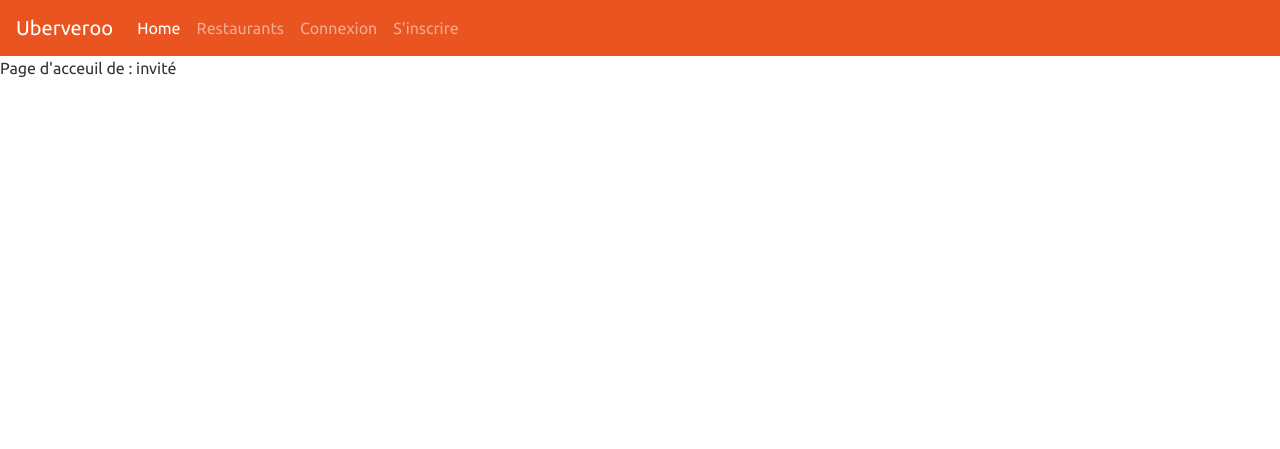
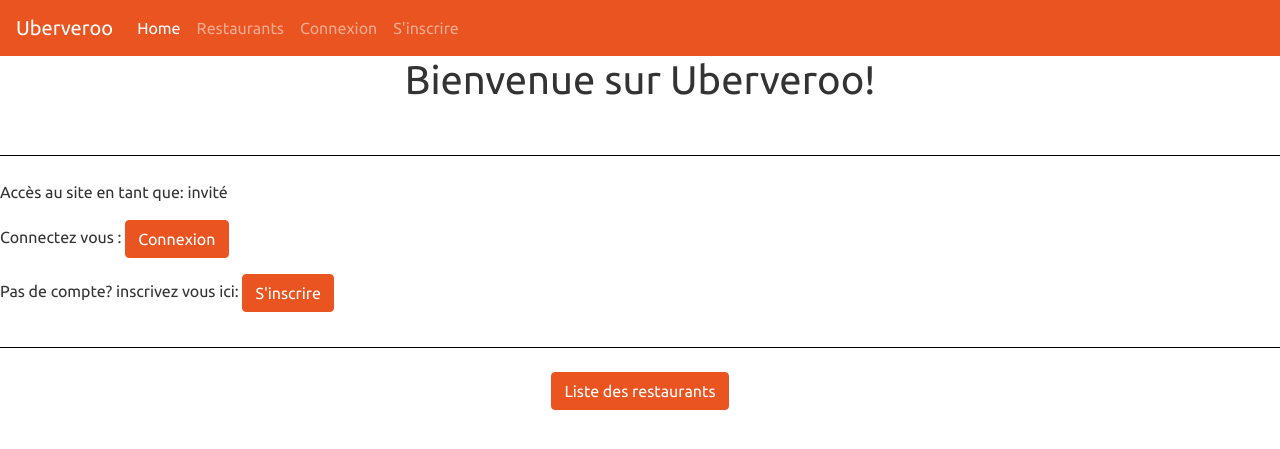
Before and after one commit to Masterzengen/ProjetWeb, a Symfony app: template ProjetWeb/templates/uberveroo/index.html.twig in a window 1280 px wide. Shown: the top 449 px of the page. Run offline with Twig, Linux system fonts and the light colour scheme; the template is opened without the code that fills it, so the values that code supplies are empty; some libraries are stand-ins or nearby versions.

Commit message:
fix U plats + Commande

```diff
--- a/ProjetWeb/migrations/Version20210121140531.php
+++ b/ProjetWeb/migrations/Version20210127155749.php
@@ -10,7 +10,7 @@ use Doctrine\Migrations\AbstractMigration;
 /**
  * Auto-generated Migration: Please modify to your needs!
  */
-final class Version20210121140531 extends AbstractMigration
+final class Version20210127155749 extends AbstractMigration
 {
     public function getDescription() : string
     {
@@ -20,9 +20,10 @@ final class Version20210121140531 extends AbstractMigration
     public function up(Schema $schema) : void
     {
         // this up() migration is auto-generated, please modify it to your needs
-        $this->addSql('CREATE TABLE plats (id INT AUTO_INCREMENT NOT NULL, restaurant_id INT NOT NULL, nom VARCHAR(255) NOT NULL, photo VARCHAR(255) NOT NULL, description VARCHAR(255) NOT NULL, prix VARCHAR(255) NOT NULL, INDEX IDX_854A620AB1E7706E (restaurant_id), PRIMARY KEY(id)) DEFAULT CHARACTER SET utf8mb4 COLLATE `utf8mb4_unicode_ci` ENGINE = InnoDB');
+        $this->addSql('CREATE TABLE plats (id INT AUTO_INCREMENT NOT NULL, restaurant_id INT NOT NULL, nom VARCHAR(255) NOT NULL, photo VARCHAR(255) NOT NULL, description VARCHAR(255) NOT NULL, prix DOUBLE PRECISION NOT NULL, INDEX IDX_854A620AB1E7706E (restaurant_id), PRIMARY KEY(id)) DEFAULT CHARACTER SET utf8mb4 COLLATE `utf8mb4_unicode_ci` ENGINE = InnoDB');
         $this->addSql('CREATE TABLE restaurant (id INT AUTO_INCREMENT NOT NULL, nom VARCHAR(255) NOT NULL, adresse VARCHAR(255) NOT NULL, email VARCHAR(255) NOT NULL, logo VARCHAR(255) NOT NULL, PRIMARY KEY(id)) DEFAULT CHARACTER SET utf8mb4 COLLATE `utf8mb4_unicode_ci` ENGINE = InnoDB');
         $this->addSql('CREATE TABLE type (id INT AUTO_INCREMENT NOT NULL, restaurant_id INT DEFAULT NULL, regime VARCHAR(255) NOT NULL, INDEX IDX_8CDE5729B1E7706E (restaurant_id), PRIMARY KEY(id)) DEFAULT CHARACTER SET utf8mb4 COLLATE `utf8mb4_unicode_ci` ENGINE = InnoDB');
+        $this->addSql('CREATE TABLE user (id INT AUTO_INCREMENT NOT NULL, email VARCHAR(180) NOT NULL, roles LONGTEXT NOT NULL COMMENT \'(DC2Type:json)\', password VARCHAR(255) NOT NULL, nom VARCHAR(255) NOT NULL, prenom VARCHAR(255) NOT NULL, adresse VARCHAR(255) NOT NULL, solde DOUBLE PRECISION DEFAULT NULL, UNIQUE INDEX UNIQ_8D93D649E7927C74 (email), PRIMARY KEY(id)) DEFAULT CHARACTER SET utf8mb4 COLLATE `utf8mb4_unicode_ci` ENGINE = InnoDB');
         $this->addSql('ALTER TABLE plats ADD CONSTRAINT FK_854A620AB1E7706E FOREIGN KEY (restaurant_id) REFERENCES restaurant (id)');
         $this->addSql('ALTER TABLE type ADD CONSTRAINT FK_8CDE5729B1E7706E FOREIGN KEY (restaurant_id) REFERENCES restaurant (id)');
     }
@@ -35,5 +36,6 @@ final class Version20210121140531 extends AbstractMigration
         $this->addSql('DROP TABLE plats');
         $this->addSql('DROP TABLE restaurant');
         $this->addSql('DROP TABLE type');
+        $this->addSql('DROP TABLE user');
     }
 }
--- a/ProjetWeb/templates/base.html.twig
+++ b/ProjetWeb/templates/base.html.twig
@@ -37,7 +37,7 @@
       </li>
 
       <li class="nav-item">
-        <a class="nav-link" href="/logout">Déonnexion</a>
+        <a class="nav-link" href="/logout">Déconnexion</a>
       </li>
       {% endif %}
         </div>
--- a/ProjetWeb/templates/login/inscription.html.twig
+++ b/ProjetWeb/templates/login/inscription.html.twig
@@ -12,7 +12,7 @@
 {{ form_row(form.adresse) }}
 {{ form_row(form.email) }}
 {{ form_row(form.password) }}
-{{ form_row(form.solde,{'attr':{'placeholder': 'Work In Progress'}}) }}
+{{ form_row(form.solde,{'attr':{'placeholder': '€'}}) }}
 
 {#
 #}
--- a/ProjetWeb/templates/uberveroo/index.html.twig
+++ b/ProjetWeb/templates/uberveroo/index.html.twig
@@ -3,9 +3,53 @@
 {% block title %}Page D'acceuil{% endblock %}
 
 {% block body %}
+<center><h1>Bienvenue sur Uberveroo!</h1></center>
+<br/>
+
+<div style="width: 100%; height: 20px; border-bottom: 1px solid black;"></div>
+<br/>
+
+<p>Accès au site en tant que: {% if app.user %} {{app.user.nom}}
+<br/> Adresse: {{ app.user.adresse }}
+<br/> Solde: {{ app.user.solde }}€{% else %} invité {% endif %}</p>
+{% if not app.user %}
+<p>Connectez vous : <a href="{{path('login') }}" class="btn btn-primary">Connexion</a></p>
+</p>
+<p>Pas de compte? inscrivez vous ici: <a href="{{path('inscription') }}" class="btn btn-primary">S'inscrire</a></p>
+{% endif %}
+<div style="width: 100%; height: 20px; border-bottom: 1px solid black;"></div>
+<br/>
+<center><a href="{{path('restaurants')}}" class="btn btn-primary">Liste des restaurants</a></center>
+<br/>
+<br/>
+<div class="row row-cols-1 row-cols-md-5">
+
+{% for resto in restaurants | slice(0,5) %}
+ <div class="col">
+    <div class="card border-dark mb-3" style="max-width: 20rem; box-shadow: 0 4px 8px 0 rgba(0,0,0,0.2);">
+
+      <img
+        src="https://picsum.photos/id/292/150/150"
+        class="card-img-top"
+        alt="..."
+      />
+      <div class="card-body">
+       <h5 class="card-title">{{resto.nom}}</h5>
+        <p class="card-text">
+        desc
+        </p>
+        <a href="{{path('restoShow', {'id':resto.id}) }}" class="btn btn-primary">Montrer</a>
+				{% if  app.user %}
+        <a href="{{path('supprimer', {'id':resto.id}) }}" class="btn btn-danger">Supprimer</a>
+        {% endif %}
+
+      </div>
+    </div>
+  </div>
+{% endfor %}
 
 
-Page d'acceuil de : {% if app.user %} {{app.user.nom}} {% else %} invité {% endif %}
+<br/>
 
 
 {% endblock %}
--- a/ProjetWeb/templates/uberveroo/show.html.twig
+++ b/ProjetWeb/templates/uberveroo/show.html.twig
@@ -8,6 +8,7 @@
 <center><img src={{resto.logo}}/></center>
 <p>Adresse: {{resto.adresse}}</p>
 <p>Contact: {{resto.email}}</p>
+
 {% if  app.user %}
 <a href="{{path('edit', {'id':resto.id}) }}" class="btn btn-info">Modifier</a>
 <br/>
@@ -32,9 +33,10 @@
          <p class="card-text">
              {{plats.description}}
             </p>
-         <a href="{{path('commander', {'id':resto.id}) }}" class="btn btn-success">Commander</a>
+            <p>Prix: {{plats.prix}}€</p>
+         <a href="{{path('commander', {'id':plats.id}) }}" class="btn btn-success">Commander</a>
          {% if  app.user %}
-         <a href="{{path('editplat', {'id':resto.id}) }}" class="btn btn-info">Modifier</a>
+         <a href="{{path('editplat', {'id':plats.id}) }}" class="btn btn-info">Modifier</a>
          <a href="{{path('supprimerPlats', {'id':plats.id}) }}" class="btn btn-danger">Supprimer</a>
          {% endif %}
          </div>
```
Also changed, not shown: ProjetWeb/migrations/Version20210126153507.php (deleted, +0 -31 lines), ProjetWeb/src/Controller/UberverooController.php (+23 -11 lines), ProjetWeb/src/Entity/Plats.php (+18 -14 lines), ProjetWeb/templates/uberveroo/commander.html.twig (+6 -1 lines).
